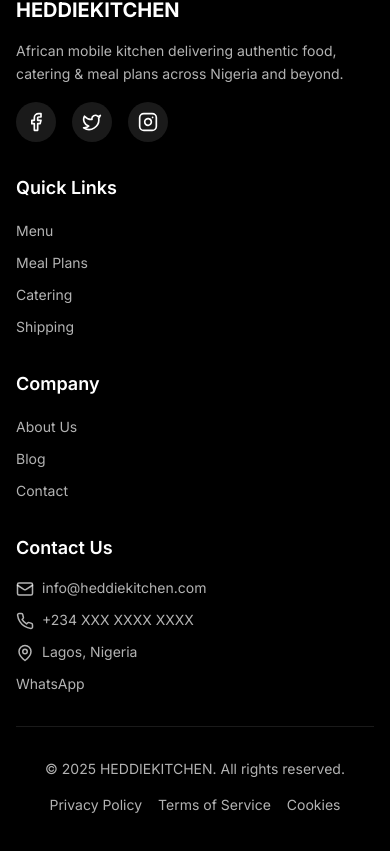
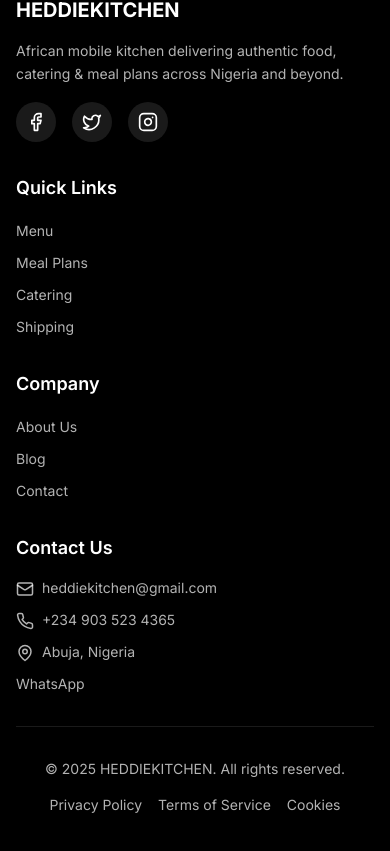
Before and after one commit to GideonA-HUB/heddy_e_commerce, a React (Vite) app in the folder frontend/: page /cart in a window 390 px wide. Shown: the part 961-1812 px from the top of the page. Built offline with nearby package versions, Linux system fonts and the light colour scheme; no server answers.

Commit message:
Changed footer contact us info and also fixed mobile button overlay

```diff
--- a/frontend/src/components/Footer.tsx
+++ b/frontend/src/components/Footer.tsx
@@ -74,19 +74,25 @@
             <ul className="space-y-3 text-white/70 text-sm md:text-base">
               <li className="flex items-start gap-2">
                 <Mail size={18} className="mt-0.5 flex-shrink-0" />
-                <span>info@heddiekitchen.com</span>
+                <a href="mailto:heddiekitchen@gmail.com" className="hover:text-white transition-colors">
+                  heddiekitchen@gmail.com
+                </a>
               </li>
               <li className="flex items-start gap-2">
                 <Phone size={18} className="mt-0.5 flex-shrink-0" />
-                <span>+234 XXX XXXX XXXX</span>
+                <a href="tel:+2349035234365" className="hover:text-white transition-colors">
+                  +234 903 523 4365
+                </a>
               </li>
               <li className="flex items-start gap-2">
                 <MapPin size={18} className="mt-0.5 flex-shrink-0" />
-                <span>Lagos, Nigeria</span>
+                <span>Abuja, Nigeria</span>
               </li>
               <li>
                 <a
-                  href="https://wa.me/234XXXXXXXXXX"
+                  href="https://wa.me/2349035234365"
+                  target="_blank"
+                  rel="noopener noreferrer"
                   className="hover:text-white transition-colors inline-flex items-center gap-2"
                 >
                   <span>WhatsApp</span>
--- a/frontend/src/pages/HomePage.tsx
+++ b/frontend/src/pages/HomePage.tsx
@@ -188,7 +188,7 @@
                 Experience authentic African cuisine with premium ingredients and fast delivery across Nigeria and international destinations.
               </motion.p>
               <motion.div
-                className="flex flex-col sm:flex-row gap-4 justify-center md:justify-start"
+                className="flex flex-col sm:flex-row gap-3 sm:gap-4 justify-center md:justify-start w-full sm:w-auto"
                 initial={{ opacity: 0, y: 20 }}
                 animate={{ opacity: 1, y: 0 }}
                 transition={{ delay: 0.7, duration: 0.8 }}
@@ -197,10 +197,11 @@
                   whileHover={{ scale: 1.05, y: -3 }}
                   whileTap={{ scale: 0.98 }}
                   transition={{ type: "spring", stiffness: 400, damping: 17 }}
+                  className="w-full sm:w-auto"
                 >
                   <Link
                     to="/menu"
-                    className="btn-primary text-center shadow-2xl hover:shadow-[0_20px_40px_rgba(0,0,0,0.6)] transform transition-all duration-300 backdrop-blur-sm bg-primary/90 hover:bg-primary border-2 border-white/30"
+                    className="btn-primary text-center shadow-2xl hover:shadow-[0_20px_40px_rgba(0,0,0,0.6)] transform transition-all duration-300 backdrop-blur-sm bg-primary/90 hover:bg-primary border-2 border-white/30 w-full sm:w-auto inline-flex items-center justify-center px-6 py-3"
                   >
                     Order Now
                     <ArrowRight className="inline ml-2" size={20} />
@@ -210,10 +211,11 @@
                   whileHover={{ scale: 1.05, y: -3 }}
                   whileTap={{ scale: 0.98 }}
                   transition={{ type: "spring", stiffness: 400, damping: 17 }}
+                  className="w-full sm:w-auto"
                 >
                   <Link
                     to="/about"
-                    className="btn-outline border-2 border-white/80 text-white hover:bg-white hover:text-primary text-center backdrop-blur-sm bg-white/10 hover:bg-white transition-all duration-300 shadow-xl hover:shadow-2xl"
+                    className="btn-outline border-2 border-white/80 text-white hover:bg-white hover:text-primary text-center backdrop-blur-sm bg-white/10 hover:bg-white transition-all duration-300 shadow-xl hover:shadow-2xl w-full sm:w-auto inline-flex items-center justify-center px-6 py-3"
                   >
                     Learn More
                   </Link>
```
